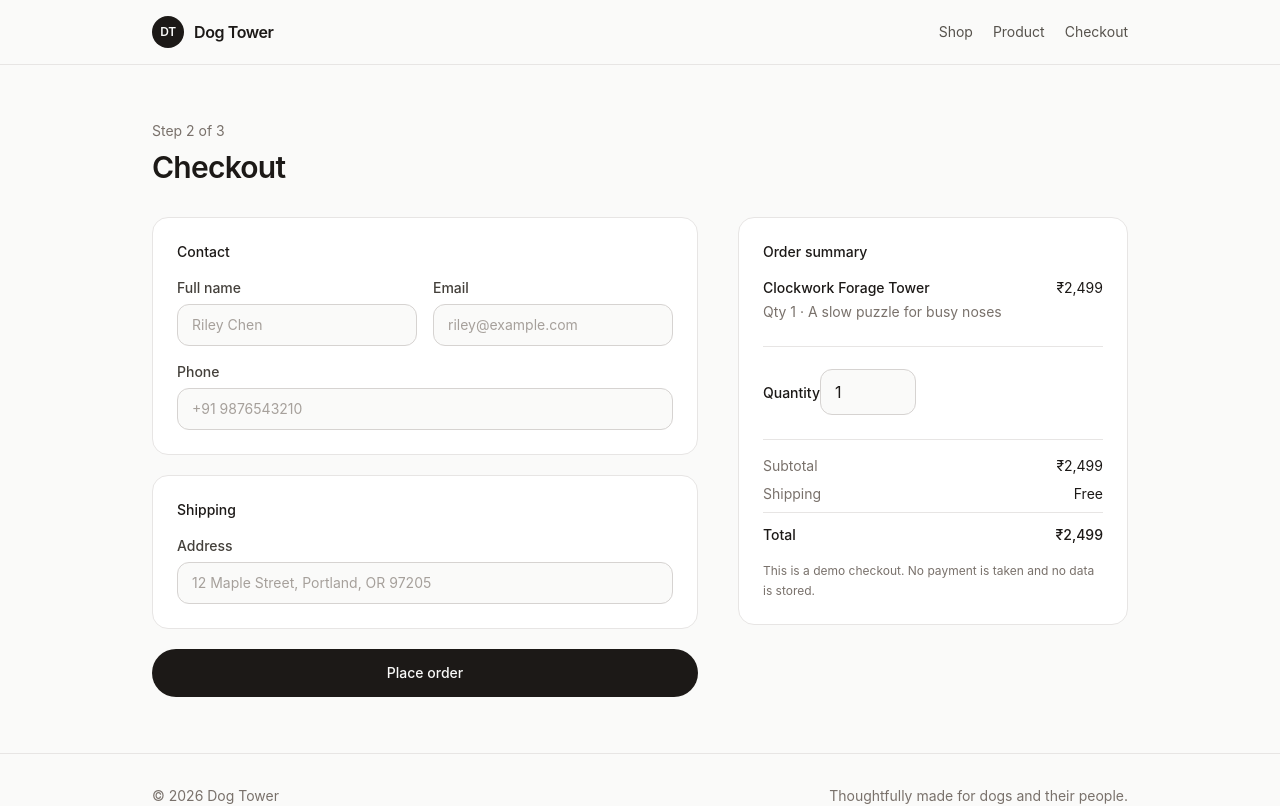
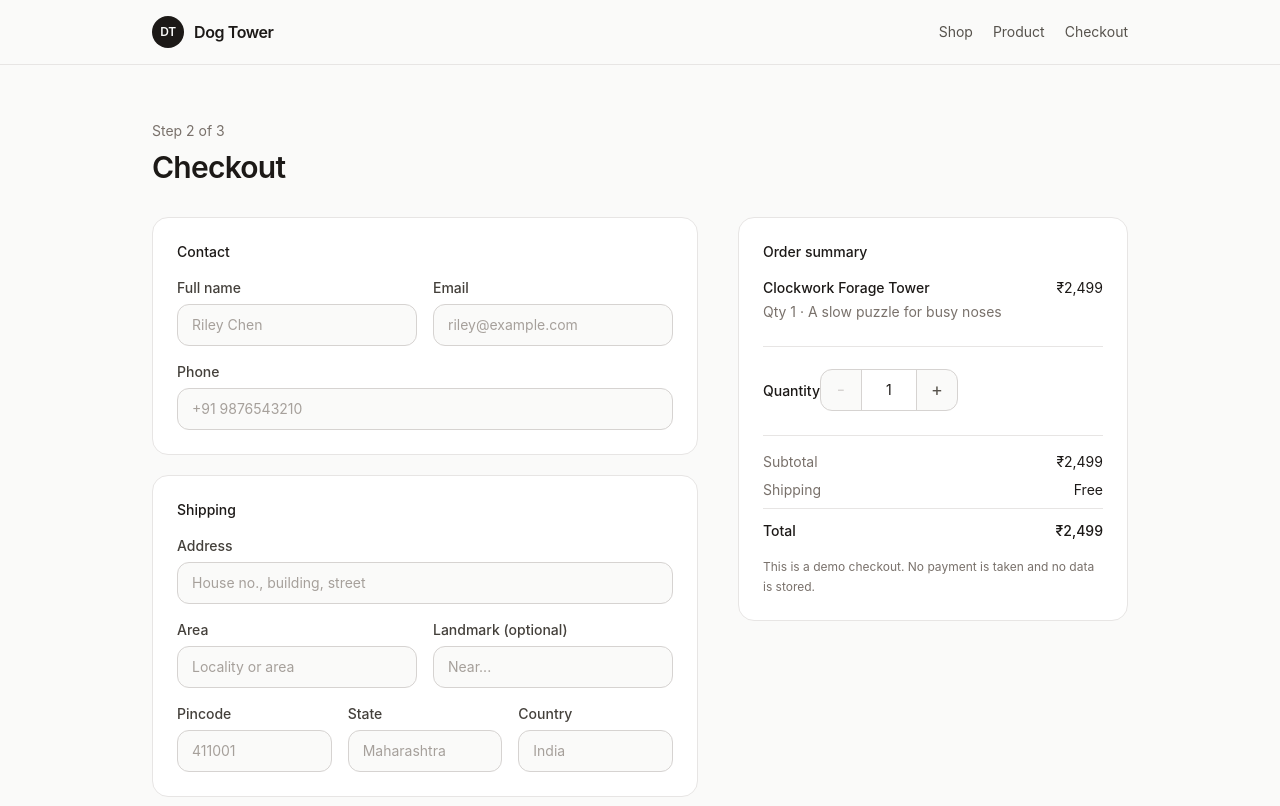
Before and after one commit to piyushFunde/mitu22btcs0539-hwa-hackathon, a Next.js app: page /checkout in a window 1280 px wide. Shown: the top 806 px of the page. Built offline with nearby package versions, Linux system fonts and the light colour scheme.

Commit message:
Add full address fields, quantity stepper and order id on confirmation

```diff
--- a/app/api/order/route.ts
+++ b/app/api/order/route.ts
@@ -5,6 +5,11 @@ type OrderBody = {
   email?: unknown;
   phone?: unknown;
   address?: unknown;
+  area?: unknown;
+  landmark?: unknown;
+  pincode?: unknown;
+  state?: unknown;
+  country?: unknown;
   quantity?: unknown;
 };
 
@@ -25,6 +30,10 @@ export async function POST(request: Request) {
   const email = typeof body.email === "string" ? body.email.trim() : "";
   const phone = typeof body.phone === "string" ? body.phone.trim() : "";
   const address = typeof body.address === "string" ? body.address.trim() : "";
+  const area = typeof body.area === "string" ? body.area.trim() : "";
+  const pincode = typeof body.pincode === "string" ? body.pincode.trim() : "";
+  const state = typeof body.state === "string" ? body.state.trim() : "";
+  const country = typeof body.country === "string" ? body.country.trim() : "";
   const quantity =
     typeof body.quantity === "number" ? body.quantity : Number(body.quantity);
 
@@ -36,6 +45,22 @@ export async function POST(request: Request) {
 
   if (!address) {
     errors.address = "Address is required";
+  }
+
+  if (!area) {
+    errors.area = "Area is required";
+  }
+
+  if (!/^\d{6}$/.test(pincode)) {
+    errors.pincode = "Enter a valid 6-digit pincode";
+  }
+
+  if (!state) {
+    errors.state = "State is required";
+  }
+
+  if (!country) {
+    errors.country = "Country is required";
   }
 
   if (!/^[^\s@]+@[^\s@]+\.[^\s@]+$/.test(email)) {
--- a/app/checkout/page.tsx
+++ b/app/checkout/page.tsx
@@ -29,6 +29,11 @@ export default function CheckoutPage() {
       email: String(data.get("email") ?? ""),
       phone: String(data.get("phone") ?? ""),
       address: String(data.get("address") ?? ""),
+      area: String(data.get("area") ?? ""),
+      landmark: String(data.get("landmark") ?? ""),
+      pincode: String(data.get("pincode") ?? ""),
+      state: String(data.get("state") ?? ""),
+      country: String(data.get("country") ?? ""),
       quantity: Number(quantity),
     };
 
@@ -107,14 +112,52 @@ export default function CheckoutPage() {
 
           <section className="rounded-2xl border border-stone-200 bg-white p-6">
             <h2 className="text-sm font-medium">Shipping</h2>
-            <div className="mt-4 grid gap-4">
+            <div className="mt-4 grid gap-4 sm:grid-cols-2">
               <Field
                 label="Address"
                 name="address"
-                autoComplete="street-address"
-                placeholder="12 Maple Street, Portland, OR 97205"
+                autoComplete="address-line1"
+                placeholder="House no., building, street"
                 error={errors.address}
+                className="sm:col-span-2"
               />
+              <Field
+                label="Area"
+                name="area"
+                autoComplete="address-line2"
+                placeholder="Locality or area"
+                error={errors.area}
+              />
+              <Field
+                label="Landmark (optional)"
+                name="landmark"
+                placeholder="Near..."
+                error={errors.landmark}
+              />
+              <div className="grid gap-4 sm:col-span-2 sm:grid-cols-3">
+                <Field
+                  label="Pincode"
+                  name="pincode"
+                  inputMode="numeric"
+                  autoComplete="postal-code"
+                  placeholder="411001"
+                  error={errors.pincode}
+                />
+                <Field
+                  label="State"
+                  name="state"
+                  autoComplete="address-level1"
+                  placeholder="Maharashtra"
+                  error={errors.state}
+                />
+                <Field
+                  label="Country"
+                  name="country"
+                  autoComplete="country-name"
+                  placeholder="India"
+                  error={errors.country}
+                />
+              </div>
             </div>
           </section>
 
@@ -145,6 +188,23 @@ export default function CheckoutPage() {
             <label htmlFor="quantity" className="text-sm font-medium">
               Quantity
             </label>
+            <div
+              className={
+                "mt-1.5 inline-flex items-stretch overflow-hidden rounded-xl border bg-stone-50 " +
+                (errors.quantity ? "border-red-400" : "border-stone-300")
+              }
+            >
+              <button
+                type="button"
+                aria-label="Decrease quantity"
+                onClick={() =>
+                  setQuantity(String(Math.max(1, displayQuantity - 1)))
+                }
+                disabled={displayQuantity <= 1}
+                className="grid w-10 place-items-center text-lg text-stone-600 transition hover:bg-stone-100 disabled:cursor-not-allowed disabled:text-stone-300"
+              >
+                -
+              </button>
               <input
                 id="quantity"
                 name="quantity"
@@ -154,12 +214,22 @@ export default function CheckoutPage() {
                 value={quantity}
                 onChange={(event) => setQuantity(event.target.value)}
                 className={
-                "mt-1.5 w-24 rounded-xl border px-3.5 py-2.5 text-stone-900 outline-none transition " +
-                (errors.quantity
-                  ? "border-red-400 bg-red-50/40 focus:border-red-500"
-                  : "border-stone-300 bg-stone-50 focus:border-stone-500 focus:bg-white")
+                  "w-14 border-x bg-white py-2.5 text-center text-sm text-stone-900 outline-none [appearance:textfield] [&::-webkit-inner-spin-button]:appearance-none [&::-webkit-outer-spin-button]:appearance-none " +
+                  (errors.quantity ? "border-red-300" : "border-stone-300")
                 }
               />
+              <button
+                type="button"
+                aria-label="Increase quantity"
+                onClick={() =>
+                  setQuantity(String(Math.min(10, displayQuantity + 1)))
+                }
+                disabled={displayQuantity >= 10}
+                className="grid w-10 place-items-center text-lg text-stone-600 transition hover:bg-stone-100 disabled:cursor-not-allowed disabled:text-stone-300"
+              >
+                +
+              </button>
+            </div>
             {errors.quantity && (
               <p className="mt-1.5 text-xs text-red-600">{errors.quantity}</p>
             )}
--- a/app/confirmation/page.tsx
+++ b/app/confirmation/page.tsx
@@ -26,16 +26,15 @@ export default async function ConfirmationPage({
       <h1 className="mt-3 text-4xl font-semibold tracking-tight">
         You are all set.
       </h1>
+      {orderId && (
+        <p className="mt-3 inline-block max-w-full rounded-full bg-stone-200/70 px-4 py-1.5 font-mono text-sm text-stone-700">
+          <span className="break-all">Order #{orderId}</span>
+        </p>
+      )}
       <p className="mt-4 leading-relaxed text-stone-600">
         Thanks for shopping with Dog Tower. A confirmation is on its way to
         your inbox, and your order will ship within two business days.
       </p>
-      {orderId && (
-        <p className="mt-4 text-xs text-stone-500">
-          Order ID{" "}
-          <span className="break-all font-mono text-stone-700">{orderId}</span>
-        </p>
-      )}
       <div className="mt-8 flex flex-wrap justify-center gap-3">
         <Link
           href="/"
```
Lines whose indentation alone changed are shown as unchanged.
